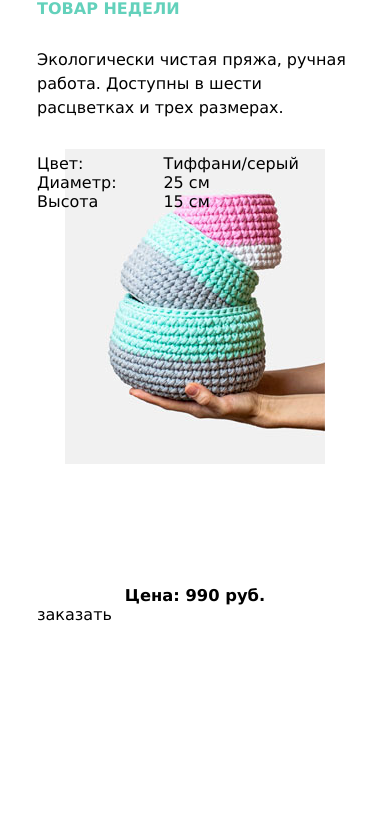
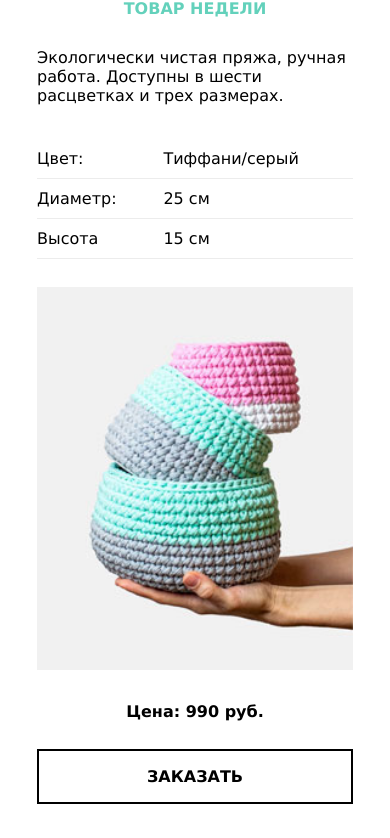
Before and after one commit to Shayol/mishka, a website built with webpack: page src/html/index.html in a window 390 px wide. Shown: the part 665-1503 px from the top of the page. Before the commit the page ends 1289 px from the top, so only its background shows below. Built offline with nearby package versions, Linux system fonts and the light colour scheme; some packages are replaced by stand-ins of ours.

Commit message:
add tablet posittioing for featured

```diff
--- a/src/html/partials/featured.html
+++ b/src/html/partials/featured.html
@@ -1,9 +1,9 @@
 <div class="page__container featured page__featured">
     <div class="page__item featured__content">
-        <div class="featured__header">
-            <div class="featured__product-name">Вязаные корзинки</div>
-            <div class="featured__title">товар недели</div>
-        </div>
+
+        <div class="featured__product-name">Вязаные корзинки</div>
+        <div class="featured__title">товар недели</div>
+
         <div class="featured__product">
             <div class="featured__description">
                 Экологически чистая пряжа, ручная работа. Доступны в шести расцветках и трех размерах.
@@ -20,6 +20,11 @@
                 <div class="featured__parameter">Высота</div>
                 <div class="featured__data">15 см</div>
             </div>
+        </div>
+        <div class="featured__photo">
+            <img class="featured__img" src="../../img/featured.png" alt="featured">
+        </div>
+        <div class="featured__price-and-order">
             <div class="featured__price">
                 Цена: 990 руб.
             </div>
--- a/src/scss/blocks/featured.scss
+++ b/src/scss/blocks/featured.scss
@@ -1,35 +1,66 @@
 .featured {
 
-    padding-top: 34px;
-    background: url('../img/featured.png') center bottom 160px no-repeat;
-    &__header {
-        display: flex;
-        flex-direction: column;
+    padding: 34px 0;
+    @media(min-width: $tablet) {
+        padding: 50px 0;
+    }
+
+    &__content {
+        @media(min-width: $tablet) {
+            display: grid;
+            grid-template-columns: 50% 35% 15%;
+            grid-template-rows: repeat(3, auto);
+            grid-template-areas:
+                "name name title"
+                "product photo photo"
+                "priceAndOrder photo photo";
+         }
+         grid-row-gap: 3rem;
     }
 
     &__product-name {
         font-size: 1.6rem;
         font-weight: bold;
         margin-bottom: 8px;
+        grid-area: name;
+        @media(min-width: $tablet) {
+            font-size: 2.5em;
+        }
+
     }
 
     &__title {
         text-transform: uppercase;
+        text-align: center;
         color: $green-color;
         font-weight: bold;
+        grid-area: title;
+        align-self: center;
     }
 
     &__product {
         margin-top: 30px;
+        grid-area: product;
+        @media(min-width: $tablet) {
+            margin: 0 13% 0 0;
+        }
+
     }
 
     &__description {
         margin-bottom: 34px;
-        line-height: 1.5em;
+
+        @media(min-width: $tablet) {
+            margin-bottom: 3rem;
+        }
+
     }
 
     &__characteristic {
         display: flex;
+        border-bottom: 1px solid #ececec;
+        height: 2.5em;
+        align-items: center;
     }
 
     &__parameter {
@@ -40,10 +71,48 @@
         flex-basis: 60%;
     }
 
+    &__photo {
+        grid-area: photo;
+        margin: 28px 0;
+        @media(min-width: $tablet) {
+            margin: 0;
+        }
+
+        // background: url('../img/featured.png') center center cover no-repeat;
+        // background-size: 100% auto;
+    }
+
+    &__img {
+        width: 100%;
+        height: auto;
+        grid-area: photo;
+    }
+
+    &__price-and-order {
+        grid-area: priceAndOrder;
+        @media(min-width: $tablet) {
+            margin: 0;
+            align-self: end;
+            margin-right: 13%;
+        }
+    }
+
     &__price {
         text-align: center;
-        font-size: 102%;
+        font-size: 1em;
         font-weight: bold;
-        margin-top: 375px;
+        margin-bottom: 1.75em;
+        @media(min-width: $tablet) {
+            font-size: 1.2em;
+        }
+    }
+
+    &__order {
+        padding-top: 1em;
+        padding-bottom: 1em;
+        text-transform: uppercase;
+        font-weight: bold;
+        border: 2px solid black;
+        text-align: center;
     }
 }
```
